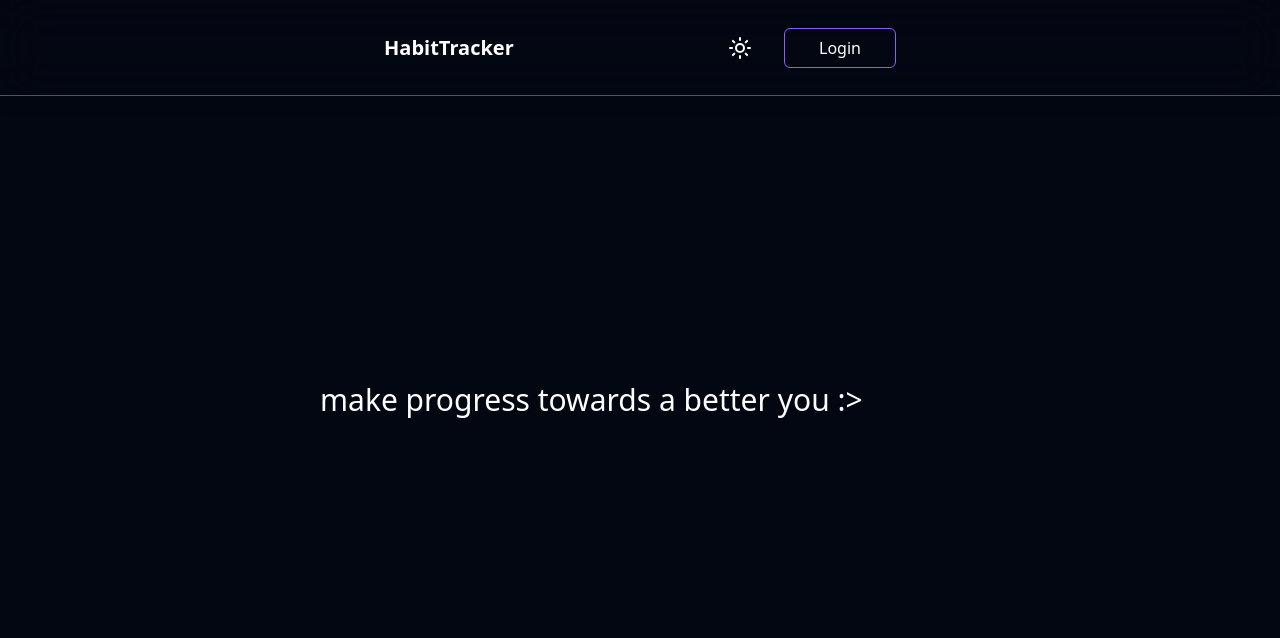
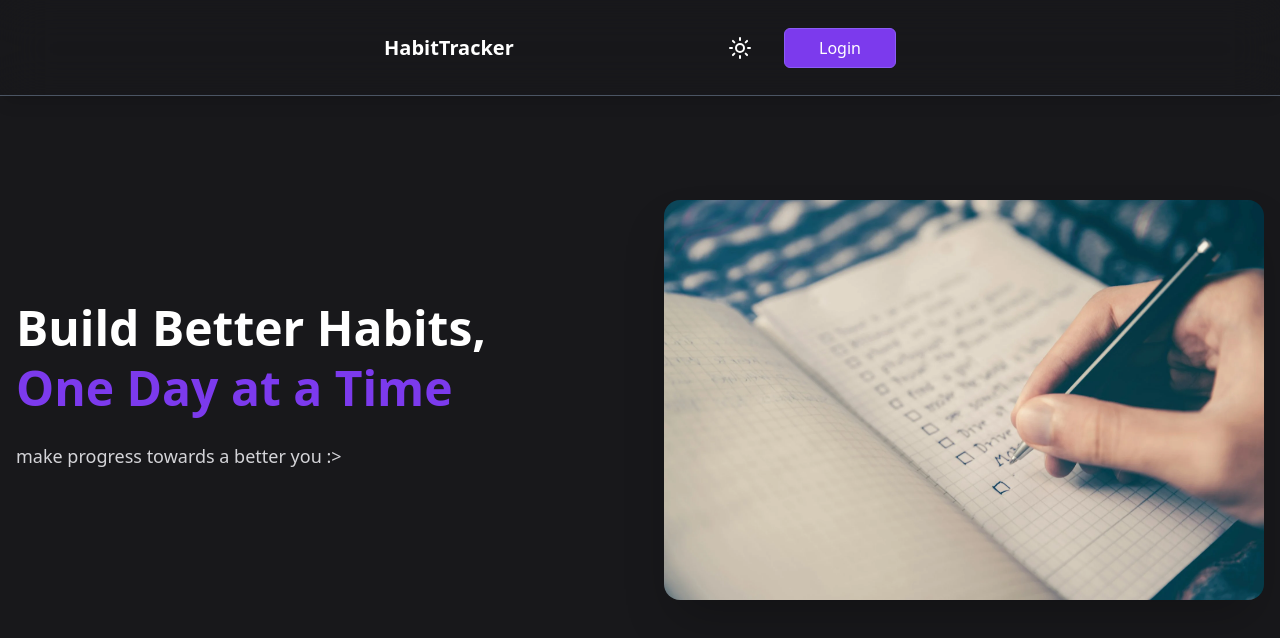
Before and after one commit to hinata-shoyo/habit-tracker, a Next.js app: page / in a window 1280 px wide. Shown: the top 638 px of the page. Built offline with nearby package versions, Linux system fonts and the light colour scheme; no server answers.

Commit message:
landing page

```diff
--- a/app/page.tsx
+++ b/app/page.tsx
@@ -1,12 +1,32 @@
 import Appbar from "@/components/Appbar";
-
+import Image from "next/image";
+import image from "../public/photo-1484480974693-6ca0a78fb36b.webp"
 export default function Home() {
   return (
-    <div className="dark:bg-gray-950 bg-stone-200 h-screen">
+    <div className="min-h-screen  h-screen bg-stone-200 dark:bg-zinc-900 text-zinc-900 dark:text-white">
       <Appbar />
-      <div className="dark:text-white text-3xl flex justify-center items-center w-full h-full">
-        <div className="w-1/2">
-          <p>make progress towards a better you :{">"}</p>
+      <div className="dark:text-white text-3xl flex justify-center items-center w-full h-full container mx-auto px-4 py-16">
+        <div className="flex flex-col lg:flex-row items-center justify-between gap-12">
+          <div className="lg:w-1/2">
+            <h1 className="text-5xl font-bold leading-tight mb-6">
+              Build Better Habits,
+              <br />
+              <span className="text-violet-600">One Day at a Time</span>
+            </h1>
+            <p className="text-lg text-zinc-700 dark:text-zinc-300 mb-8">
+              {"make progress towards a better you :>"}
+            </p>
+            <div className="flex items-center space-x-4"></div>
+          </div>
+          <div className="lg:w-1/2">
+            <Image
+              src={image}
+              height={0}
+              width={0}
+              alt="Productivity Dashboard"
+              className="rounded-2xl shadow-2xl"
+            />
+          </div>
         </div>
       </div>
     </div>
--- a/components/Appbar.tsx
+++ b/components/Appbar.tsx
@@ -22,7 +22,7 @@ export default function Appbar() {
             {session.data?.user && (
               <div>
                 <button
-                  className="h-10 hidden lg:block w-28 rounded-md border-[1px] border-violet-500 text-violet-500 dark:text-white"
+                  className="h-10 bg-violet-600 hidden lg:block w-28 rounded-md border-[1px] border-violet-500 text-violet-500 dark:text-white"
                   onClick={() => signOut({ callbackUrl: "/", })}
                 >
                   Logout
@@ -40,7 +40,7 @@ export default function Appbar() {
             )}
             {!session.data?.user && (
               <button
-                  className="h-10  w-28 rounded-md border-[1px] border-violet-500 text-violet-500 dark:text-white"
+                  className="h-10 bg-violet-600 w-28 rounded-md border-[1px] border-violet-500 text-violet-500 dark:text-white"
                 onClick={() => signIn()}
               >
                 Login
```
Also changed, not shown: public/photo-1484480974693-6ca0a78fb36b.webp (added).
